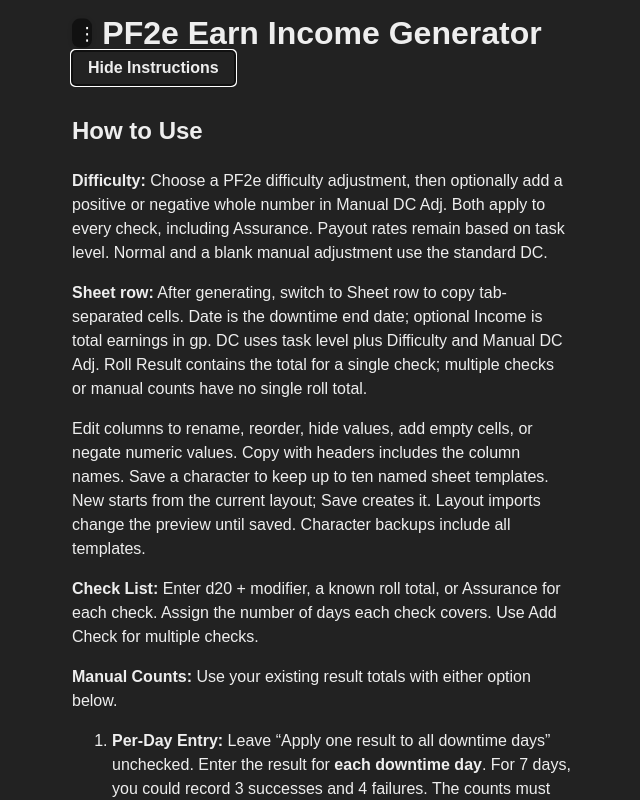
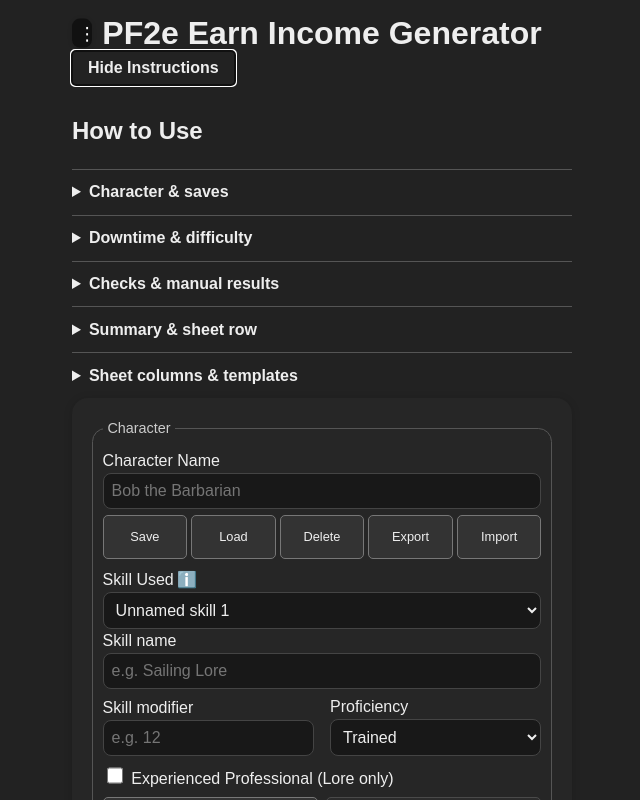
Before and after one commit to tuhs1985/pf2e-earn-income, a React (Vite) app: page / in a window 1280 px wide. Both pictures are taken after a click on the button "Show Instructions". Shown: the top 800 px of the page, without its empty margins (318-958 px from the left). Built offline with nearby package versions, Linux system fonts and the light colour scheme.

Commit message:
Organize instructions into sections and refresh README

```diff
--- a/src/App.css
+++ b/src/App.css
@@ -452,3 +452,7 @@ footer a:hover {
   .task-dc-row > label:last-child { grid-column: 1 / -1; }
 }
 .task-dc-row { align-items: end; }
+
+.instructions-content details { border-top: 1px solid #555; padding: .65rem 0; }
+.instructions-content summary { cursor: pointer; font-weight: 600; }
+.instructions-content details p { margin: .6rem 0; }
--- a/src/App.tsx
+++ b/src/App.tsx
@@ -196,25 +196,33 @@ export default function App() {
           {showInstructions && (
             <div className="instructions-content" id="instructions-content" style={{marginTop: "1em"}}>
               <h2>How to Use</h2>
-              <p><strong>Difficulty:</strong> Choose a PF2e difficulty adjustment, then optionally add a positive or negative whole number in Manual DC Adj. Both apply to every check, including Assurance. Payout rates remain based on task level. Normal and a blank manual adjustment use the standard DC.</p>
-              <p><strong>Sheet row:</strong> After generating, switch to Sheet row to copy tab-separated cells. Date is the downtime end date; optional Income is total earnings in gp. DC uses task level plus Difficulty and Manual DC Adj. Roll Result contains the total for a single check; multiple checks or manual counts have no single roll total.</p>
-              <p>Edit columns to rename, reorder, hide values, add empty cells, or negate numeric values. Copy with headers includes the column names. Save a character to keep up to ten named sheet templates. New starts from the current layout; Save creates it. Layout imports change the preview until saved. Character backups include all templates.</p>
-              <p><strong>Check List:</strong> Enter d20 + modifier, a known roll total, or Assurance for each check.
-                Assign the number of days each check covers. Use Add Check for multiple checks.</p>
-              <p><strong>Manual Counts:</strong> Use your existing result totals with either option below.</p>
-              <ol>
-                <li>
-                  <strong>Per-Day Entry:</strong> Leave “Apply one result to all downtime days” unchecked. Enter the result for <b>each downtime day</b>. For 7 days, you could record 3 successes and 4 failures. The counts must add up to 7.
-                </li>
-                <li>
-                  <strong>Single-Period Entry:</strong> Check “Apply one result to all downtime days.” Enter <b>1 in exactly one result field</b> and leave the others blank or 0. For example, 1 success applies the success payout to all 7 days.
-                </li>
-              </ol>
-              <p>
-                <em>
-                  Choose the entry mode before generating your summary.
-                </em>
-              </p>
+              <details>
+                <summary>Character &amp; saves</summary>
+                <p>Enter a character name and add skills with their modifiers and proficiency. Skill Used selects the skill for this job. Enable Experienced Professional only when it applies.</p>
+                <p>Save keeps character skills and sheet templates in this browser. Load restores them; Export and Import transfer backups between devices. Confirm before replacing a matching name. Work entries and rolls are not saved.</p>
+              </details>
+              <details>
+                <summary>Downtime &amp; difficulty</summary>
+                <p>Fill any two of Start Date, Days, and End Date. Both dates count; the two most recently edited fields calculate the third. Clear Dates resets the period.</p>
+                <p>Enter the work description and task level. Difficulty and Manual DC Adj. add to the level-based DC for all checks, including Assurance. Blank values mean no adjustment. Payout rates still use task level.</p>
+              </details>
+              <details>
+                <summary>Checks &amp; manual results</summary>
+                <p>Check List accepts a d20 face plus modifier, a known roll total plus die status, or an Assurance total (10 + proficiency bonus). Rolled checks use the selected skill modifier unless overridden. Natural 1 and 20 change the outcome by one degree.</p>
+                <p>Assign Days covered to each check; their total must match the period. Add Check supports multiple checks. Each completed check previews its result and earnings.</p>
+                <p>Manual Counts accepts days for each outcome. To apply one outcome to the whole period, check Apply one result to all downtime days and enter 1 in exactly one outcome field.</p>
+              </details>
+              <details>
+                <summary>Summary &amp; sheet row</summary>
+                <p>Generate Summary displays Discord Markdown and attempts to copy it. An optional Discord rolls link makes the Results text clickable. Switch to Sheet row to copy tab-separated cells, with or without headers.</p>
+                <p>Date is the end date; Income is total gp. DC Mod shows the difficulty name, stays blank at the default, or shows the combined adjustment when a manual value is entered. Optional DC Adjustment always shows the number. Roll Result is blank when there is no single check total.</p>
+              </details>
+              <details>
+                <summary>Sheet columns &amp; templates</summary>
+                <p>Edit columns to show, hide, rename, reorder, add blank cells, or negate numeric values. Optional columns start hidden.</p>
+                <p>Save a character first to keep up to ten templates. New starts from the current layout; enter a name and use Save. Switching templates warns about unsaved edits. Default cannot be deleted.</p>
+                <p>Export layout and Import layout transfer one layout. Import changes the preview until Save is used. Character backups include all templates and the active selection.</p>
+              </details>
             </div>
           )}
         </div>
```
Also changed, not shown: 1 other file (tests, documents, lock files or other folders).
